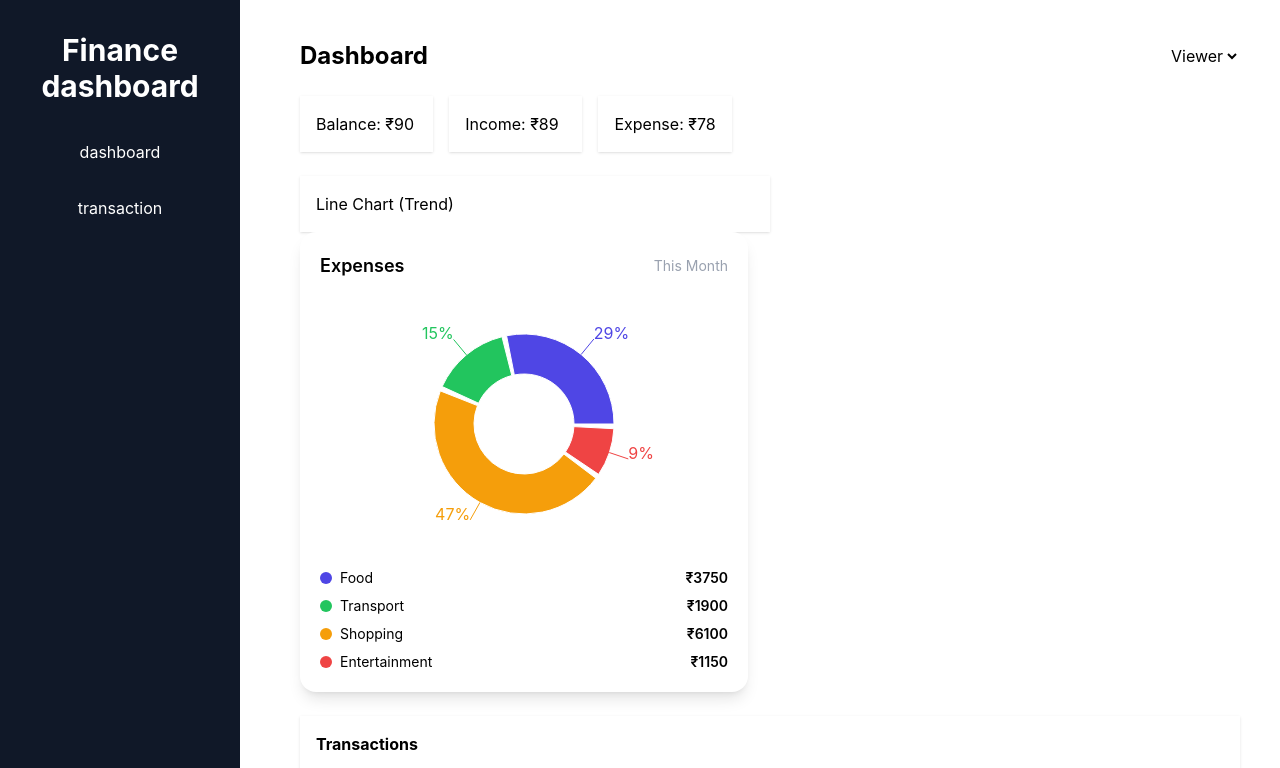
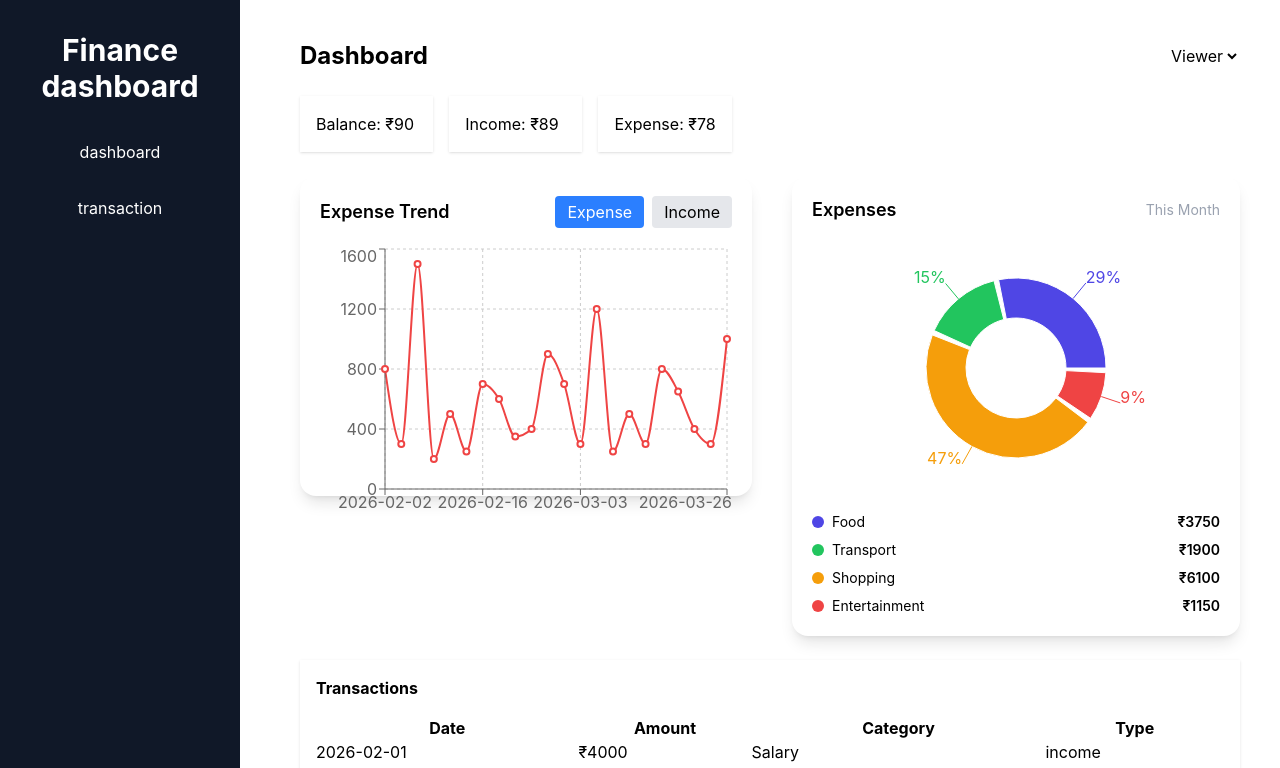
Before and after one commit to SY53-56/Finance-Dashboard, a React (Vite) app: page / in a window 1280 px wide. Shown: the top 768 px of the page. Built offline with nearby package versions, Linux system fonts and the light colour scheme.

Commit message:
feat: implement monthly expense and income trend chart

```diff
--- /dev/null
+++ b/src/components/LineChart.jsx
@@ -0,0 +1,84 @@
+import {
+  LineChart,
+  Line,
+  XAxis,
+  YAxis,
+  Tooltip,
+  CartesianGrid,
+  ResponsiveContainer,
+} from "recharts";
+import { useContext, useState } from "react";
+import { AppContext } from "../context/AppContext";
+
+function LineChartBox() {
+  const { transactions } = useContext(AppContext);
+  const [view, setView] = useState("expense");
+
+  // ✅ Filter
+  const filteredTransactions = transactions.filter((item) =>
+    view === "expense" ? item.type === "expense" : item.type === "income"
+  );
+
+  // ✅ Group by month
+  const data = Object.values(
+    filteredTransactions.reduce((acc, item) => {
+      const month = item.date;
+
+      if (!acc[month]) {
+        acc[month] = { name: month, amount: 0 };
+      }
+
+      acc[month].amount += item.amount;
+      return acc;
+    }, {})
+  );
+
+  return (
+    <div className="bg-white p-5 rounded-2xl shadow-lg w-full h-80">
+      {/* Header + Buttons */}
+      <div className="flex justify-between items-center mb-4">
+        <h2 className="text-lg font-semibold">
+          {view === "expense" ? "Expense Trend" : "Income Trend"}
+        </h2>
+
+        <div className="flex gap-2">
+          <button
+            onClick={() => setView("expense")}
+            className={`px-3 py-1 rounded ${
+              view === "expense" ? "bg-blue-500 text-white" : "bg-gray-200"
+            }`}
+          >
+            Expense
+          </button>
+
+          <button
+            onClick={() => setView("income")}
+            className={`px-3 py-1 rounded ${
+              view === "income" ? "bg-green-500 text-white" : "bg-gray-200"
+            }`}
+          >
+            Income
+          </button>
+        </div>
+      </div>
+
+      {/* Chart */}
+      <ResponsiveContainer>
+        <LineChart data={data}>
+          <CartesianGrid strokeDasharray="3 3" />
+          <XAxis dataKey="name" />
+          <YAxis />
+          <Tooltip />
+          <Line
+            type="monotone"
+            dataKey="amount"
+            stroke={view === "expense" ? "#EF4444" : "#22C55E"}
+            strokeWidth={2}
+          />
+        </LineChart>
+      </ResponsiveContainer>
+    </div>
+  );
+}
+
+export default LineChartBox;
--- a/src/components/LinerChart.jsx
+++ /dev/null
@@ -1,9 +0,0 @@
-function LineChart() {
-  return (
-    <div className="bg-white p-4 shadow w-1/2">
-      Line Chart (Trend)
-    </div>
-  );
-}
-
-export default LineChart;
--- a/src/pages/Home.jsx
+++ b/src/pages/Home.jsx
@@ -2,7 +2,7 @@ import React from 'react'
 import AsideBar from '../components/AsideBar'
 import Box from '../components/DashboardCards'
 import DashboardCards from '../components/DashboardCards'
-import LineChart from '../components/LinerChart'
+import LineChart from '../components/LineChart'
 import Header from '../components/Header'
 import TransactionsTable from '../components/TransactionsTable'
 import PieChartBox from '../components/pieChart'
@@ -14,7 +14,7 @@ export default function Home() {
    <DashboardCards/>
 
    </div>
-  <div>
+  <div className='flex gap-10'>
      <LineChart/>
      <PieChartBox/>
   </div>
```
